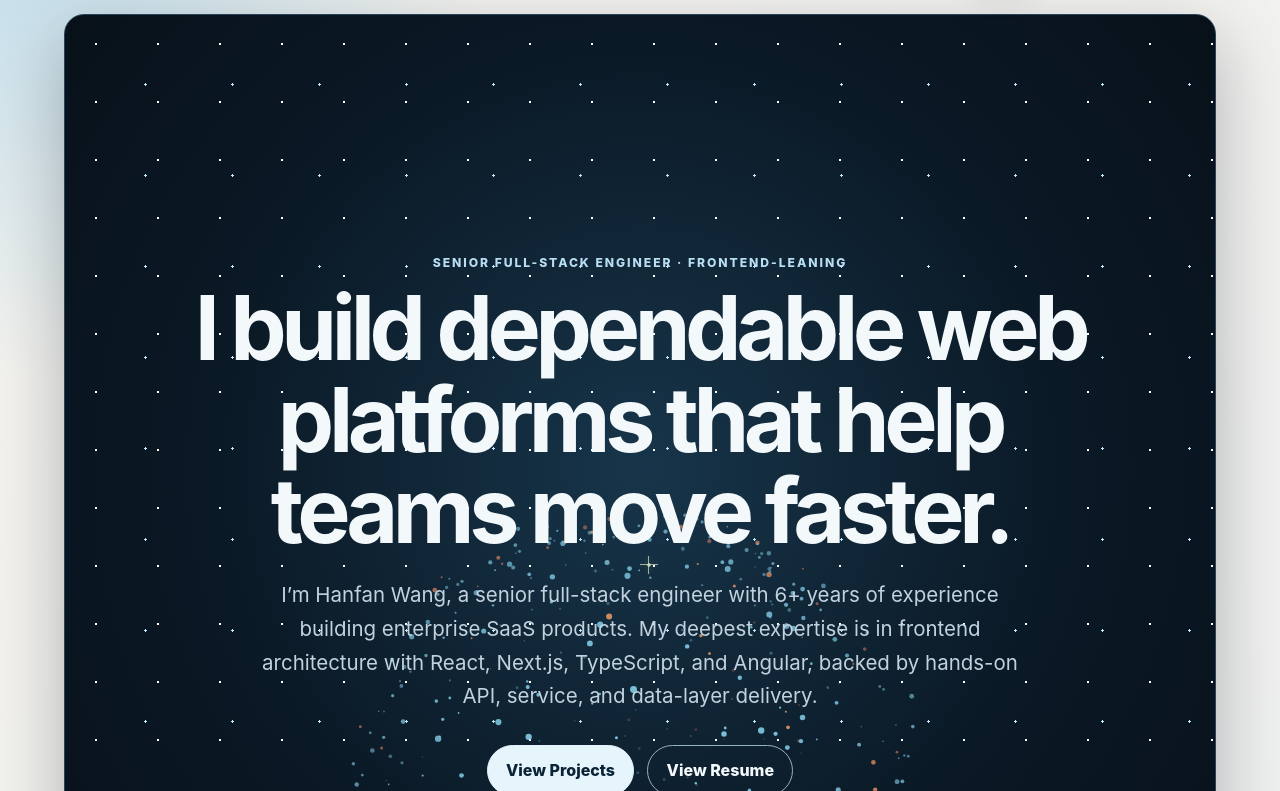
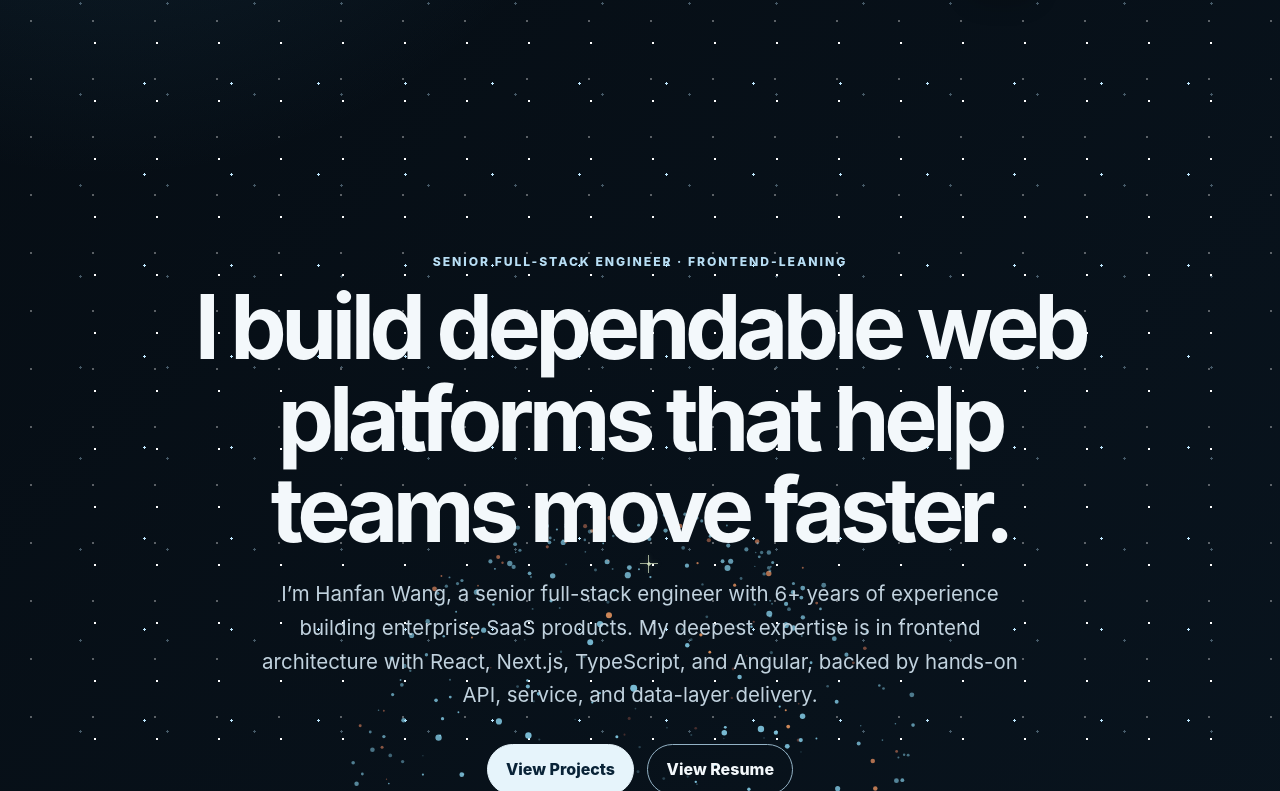
Before and after one commit to code7cs/code7cs.github.io, a website: page index.html in a window 1280 px wide. Shown: the part 66-857 px from the top of the page. Drawn offline with Linux system fonts and the light colour scheme; animation ran at ten frames a second.

Commit message:
feat: extend particle backdrop sitewide

```diff
--- a/assets/css/styles.css
+++ b/assets/css/styles.css
@@ -1,18 +1,18 @@
 :root {
-  color-scheme: light;
-  --bg: #f5f3ee;
-  --bg-deep: #e9eef2;
-  --surface: #ffffff;
-  --surface-soft: #edf4f8;
-  --ink: #102a43;
-  --muted: #526579;
-  --accent: #1b6a9b;
-  --accent-strong: #0b4f78;
-  --accent-pale: #dcecf5;
-  --line: #d7e0e6;
-  --warm: #c96e55;
-  --shadow: 0 1.25rem 3.75rem rgb(16 42 67 / 9%);
-  --shadow-small: 0 0.5rem 1.5rem rgb(16 42 67 / 7%);
+  color-scheme: dark;
+  --bg: #060d14;
+  --bg-deep: #0b1a27;
+  --surface: rgb(12 28 43 / 86%);
+  --surface-soft: rgb(29 57 75 / 72%);
+  --ink: #f3f8fb;
+  --muted: #b9c9d4;
+  --accent: #8edbf7;
+  --accent-strong: #b8eaff;
+  --accent-pale: rgb(142 219 247 / 15%);
+  --line: rgb(152 190 211 / 24%);
+  --warm: #f0a170;
+  --shadow: 0 1.25rem 3.75rem rgb(0 0 0 / 24%);
+  --shadow-small: 0 0.5rem 1.5rem rgb(0 0 0 / 22%);
   --radius: 1.25rem;
   --content: 72rem;
   --motion-fast: 180ms;
@@ -31,13 +31,30 @@ html {
 body {
   margin: 0;
   background:
-    radial-gradient(circle at 10% 5%, rgb(130 196 232 / 48%) 0, transparent 30rem),
-    radial-gradient(circle at 90% 85%, rgb(239 165 118 / 34%) 0, transparent 32rem),
+    radial-gradient(circle at 14% 0%, rgb(50 116 153 / 25%) 0, transparent 34rem),
+    radial-gradient(circle at 88% 76%, rgb(198 107 70 / 17%) 0, transparent 36rem),
     linear-gradient(135deg, var(--bg) 0%, var(--bg-deep) 100%);
   color: var(--ink);
   font-family: Inter, ui-sans-serif, system-ui, -apple-system, BlinkMacSystemFont, "Segoe UI", sans-serif;
   font-size: 1rem;
   line-height: 1.65;
+}
+
+body::before {
+  position: fixed;
+  z-index: 0;
+  inset: 0;
+  background-image: radial-gradient(#fff 1px, transparent 1px), radial-gradient(#bfe8ff 1px, transparent 1px);
+  background-size: 62px 58px, 87px 91px;
+  background-position: 0 0, 37px 24px;
+  content: "";
+  opacity: .34;
+  pointer-events: none;
+}
+
+body > * {
+  position: relative;
+  z-index: 1;
 }
 
 a {
@@ -108,8 +125,8 @@ a:hover {
 }
 
 .primary-nav a[aria-current="page"] {
-  background: var(--ink);
-  color: white;
+  background: #e6f4fb;
+  color: #092337;
   box-shadow: var(--shadow-small);
 }
 
@@ -148,10 +165,10 @@ main {
   min-height: min(46rem, calc(100svh - 6rem));
   overflow: hidden;
   isolation: isolate;
-  border: 1px solid #29445a;
-  border-radius: var(--radius);
-  background: radial-gradient(circle at 50% 42%, #17354a 0, #0b1a27 48%, #060d14 100%);
-  box-shadow: 0 1.5rem 4.5rem rgb(6 13 20 / 28%);
+  border: 0;
+  border-radius: 0;
+  background: transparent;
+  box-shadow: none;
   color: #f3f8fb;
   cursor: none;
 }
@@ -205,7 +222,7 @@ main {
 
 .particle-stars {
   z-index: -1;
-  opacity: .48;
+  opacity: .18;
   background-image: radial-gradient(#fff 1px, transparent 1px), radial-gradient(#bfe8ff 1px, transparent 1px);
   background-size: 62px 58px, 87px 91px;
   background-position: 0 0, 37px 24px;
@@ -340,17 +357,21 @@ main {
 }
 
 .button-primary {
-  background: var(--ink);
-  color: white;
+  border-color: #e6f4fb;
+  background: #e6f4fb;
+  color: #092337;
 }
 
 .button-primary:hover {
-  background: var(--accent-strong);
-  color: white;
+  border-color: white;
+  background: white;
+  color: #092337;
 }
 
 .button-secondary {
-  background: var(--surface);
+  border-color: #93b2c5;
+  background: transparent;
+  color: var(--ink);
 }
 
 .availability {
@@ -447,8 +468,8 @@ main {
 .cta-panel {
   grid-template-columns: 1fr auto;
   align-items: center;
-  background: var(--ink);
-  color: white;
+  background: rgb(5 16 25 / 88%);
+  color: var(--ink);
 }
 
 .cta-panel .eyebrow {
--- a/index.html
+++ b/index.html
@@ -5,8 +5,8 @@
     <meta name="viewport" content="width=device-width, initial-scale=1" />
     <meta name="description" content="Hanfan Wang is a senior full-stack engineer with deep frontend expertise." />
     <title>Hanfan Wang | Senior Full-Stack Engineer</title>
-    <link rel="stylesheet" href="assets/css/styles.css?v=8587f1d" />
-    <script src="assets/js/site.js?v=8587f1d" defer></script>
+    <link rel="stylesheet" href="assets/css/styles.css?v=sitewide-bg" />
+    <script src="assets/js/site.js?v=sitewide-bg" defer></script>
   </head>
   <body>
     <a class="skip-link" href="#main-content">Skip to content</a>
```
Also changed, not shown: tests/site.test.mjs (+11 -0 lines).
